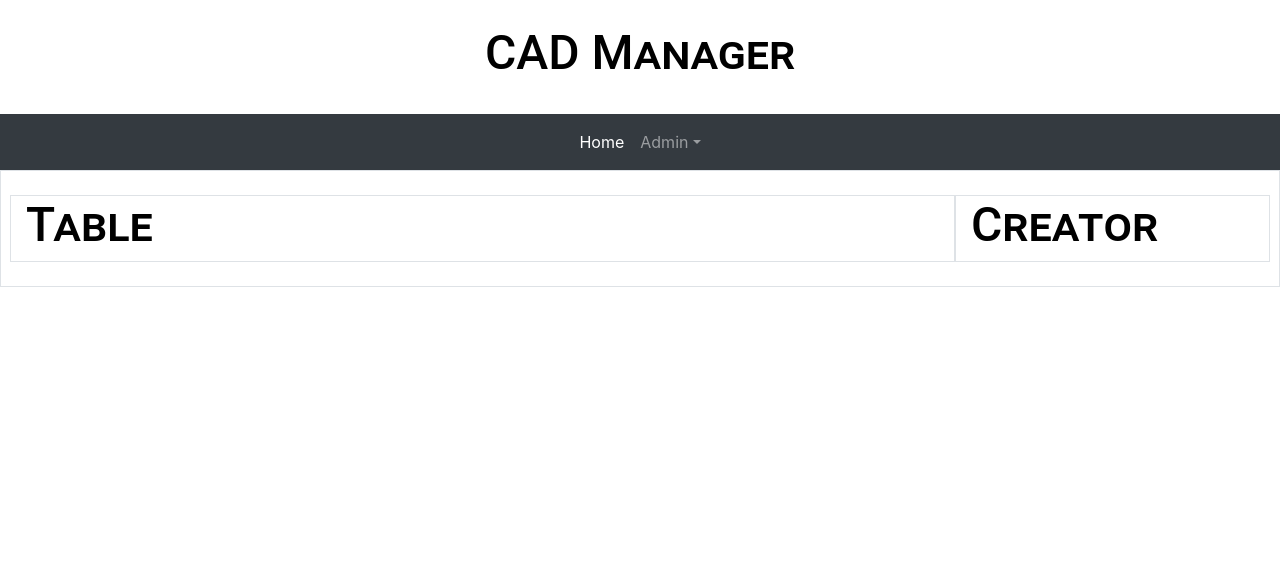
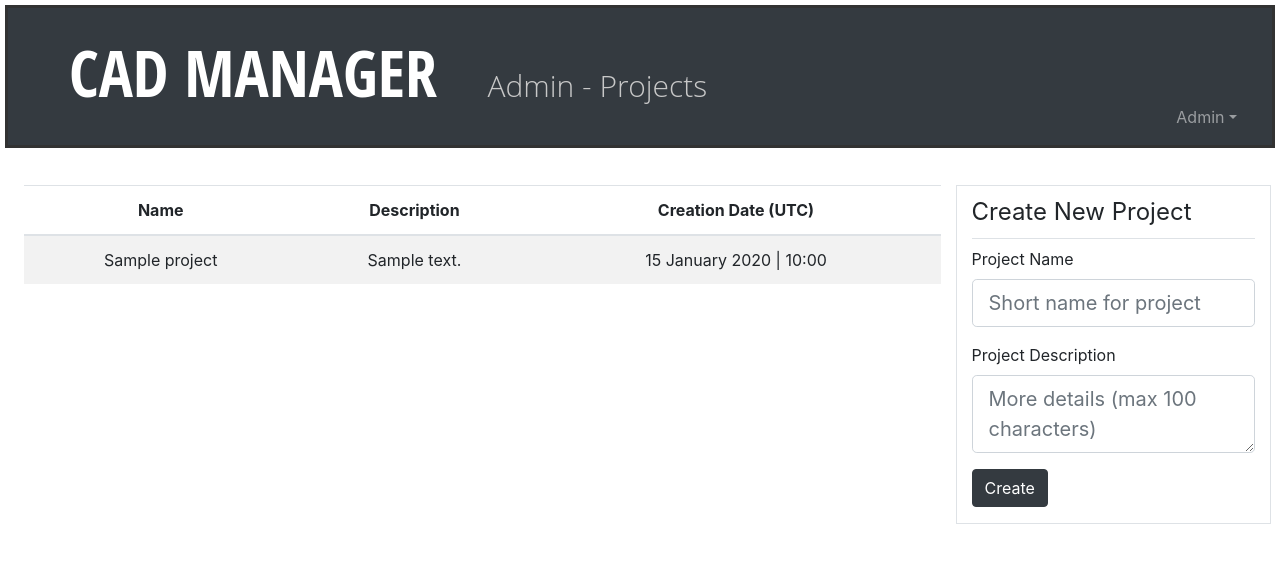
Before and after one commit to rorypearson26/DocumentManager, a Flask app: page /projects in a window 1280 px wide. Shown: the top 563 px of the page. Run offline with Flask 2, Linux system fonts and the light colour scheme; tables that the repository leaves empty hold one stand-in row (values such as "Sample post"); some libraries are stand-ins or nearby versions.

Commit message:
Admin pages: add new functionality and table view; CSS mess about

```diff
--- a/document_app/__init__.py
+++ b/document_app/__init__.py
@@ -2,7 +2,7 @@ from flask import Flask
 from flask_sqlalchemy import SQLAlchemy
 
 app = Flask(__name__)
-app.config['SQLALCHEMY_DATABASE_URI'] = 'postgresql://doc_manager:GetMyDocNumbers789@localhost/DocumentNumbers'
+app.config['SQLALCHEMY_DATABASE_URI'] = 'postgresql://doc_manager:GetMyDocNumbers789@localhost/DocumentNumbers_Test'
 app.config['SECRET_KEY'] = '135d473ff2af445988f0a4be01a5b77c'
 db = SQLAlchemy(app)
 
--- a/document_app/forms.py
+++ b/document_app/forms.py
@@ -1,14 +1,33 @@
 from flask_wtf import FlaskForm
-from wtforms import StringField, SubmitField
-from wtforms.validators import DataRequired, Length
+from wtforms import StringField, SubmitField, TextAreaField
+from wtforms.validators import DataRequired, Length, ValidationError
 from wtforms.ext.sqlalchemy.fields import QuerySelectField
 from sqlalchemy.sql import func
-from document_app.models import DocumentNumber, project_query, doc_type_query
+from document_app.models import DocumentNumber, Project, DocumentType, project_query, doc_type_query
 from document_app import db
+
+
+def check_unique(val_type):
+    def _check_unique(form, field):
+        """Function to check whether field is unique before inserting to database.
+        Returns: TRUE, field is unique in it's column; FALSE, non-unique in it's column."""
+        if val_type == "project":
+
+            result = Project.query.filter(Project.name == field.data).all()
+
+        elif val_type == "doc_type":
+            result = DocumentType.query.filter(DocumentType.initials == field.data).all()
+        else:
+            result = "fail"
+        print(result)
+        if result:
+            raise ValidationError(f" \"{field.data}\" already exists in table")
+
+    return _check_unique
+
 
 class CreateNumberForm(FlaskForm):
     """Define fields required for creating a new number form"""
-
     description = StringField(label='Description',
                               render_kw={"placeholder": "Fill out sensible name",
                                          "maxlength": 40},
@@ -40,8 +59,67 @@ class CreateNumberForm(FlaskForm):
         return new_doc
 
     def add_doc_number(self):
-
+        """Function to add new document number to the database"""
         new_doc = self.new_doc_number()
         db.session.add(new_doc)
         db.session.commit()
         return new_doc
+
+
+class CreateProjectForm(FlaskForm):
+    """Define fields required for creating a new project form"""
+    name = StringField(label='Project Name',
+                       render_kw={"placeholder": "Short name for project",
+                                  "maxlength": 30},
+                       validators=[DataRequired(), Length(min=4, max=30), check_unique(val_type="project")])
+    description = TextAreaField(label='Project Description',
+                                render_kw={"placeholder": "More details (max 100 characters)",
+                                           "maxlength": 120},
+                                validators=[DataRequired(), Length(min=10, max=120)])
+    submit = SubmitField('Create')
+
+    def new_project(self):
+        """Function to initialise a new project object based on filled
+        out fields."""
+        new_project = Project(name=self.name.data,
+                              description=self.description.data)
+        return new_project
+
+    def add_project(self):
+        """Add new project to the database"""
+        new_project = self.new_project()
+        db.session.add(new_project)
+        db.session.commit()
+        return new_project
+
+
+class CreateDocTypeForm(FlaskForm):
+    """Define fields required for creating a new document type form"""
+    initials = StringField(label='Initials',
+                           render_kw={"placeholder": "Two-letter initial",
+                                      "maxlength": 2},
+                           validators=[DataRequired(), Length(min=2, max=2), check_unique(val_type="doc_type")])
+    name = StringField(label='Name',
+                           render_kw={"placeholder": "Initials expanded",
+                                      "maxlength": 30},
+                           validators=[DataRequired(), Length(min=10, max=30)])
+    description = TextAreaField(label='Document type description',
+                                render_kw={"placeholder": "More details (max 100 characters)",
+                                           "maxlength": 100},
+                                validators=[DataRequired(), Length(min=5, max=100)])
+    submit = SubmitField('Create')
+
+    def new_doc_type(self):
+        """Function to initialise a new document type object based on filled
+        out fields."""
+        new_doc_type = DocumentType(initials=self.initials.data,
+                                    name=self.name.data,
+                                    description=self.description.data)
+        return new_doc_type
+
+    def add_doc_type(self):
+        """Add new document type to the database"""
+        new_doc_type = self.new_doc_type()
+        db.session.add(new_doc_type)
+        db.session.commit()
+        return new_doc_type
--- a/document_app/routes.py
+++ b/document_app/routes.py
@@ -1,28 +1,53 @@
 from flask import render_template, redirect, url_for, flash
 from document_app import app
-from document_app.models import DocumentNumber
-from document_app.forms import CreateNumberForm
+from document_app.models import DocumentNumber, Project, DocumentType
+from document_app.forms import CreateNumberForm, CreateProjectForm, CreateDocTypeForm
+
 
 @app.route('/', methods=["POST", "GET"])
 def home():
-    doc_nums = DocumentNumber.query.order_by(DocumentNumber.creation_date.desc()).all()
+    doc_num_query = DocumentNumber.query.order_by(DocumentNumber.creation_date.desc()).all()
 
     form = CreateNumberForm()
     if form.validate_on_submit():
         new_doc = CreateNumberForm.add_doc_number(form)
-        flash(f"Document number: {new_doc.doc_name} created with description {new_doc.description}", "success")
+        flash(f"Document number: {new_doc.doc_name}"
+              f" created with description {new_doc.description}", "success")
         return redirect(url_for('home'))
     else:
         flash_errors(form)
-        return render_template("index.html", form=form, doc_nums=doc_nums)
+        return render_template("index.html", form=form, doc_nums=doc_num_query)
 
-@app.route('/projects')
+
+@app.route('/projects', methods=["POST", "GET"])
 def projects():
-    return render_template("projects.html")
+    project_query = Project.query.order_by(Project.creation_date.desc()).all()
+    form = CreateProjectForm()
 
-@app.route('/doctypes')
+    if form.validate_on_submit():
+        project = CreateProjectForm.add_project(form)
+        flash(f"Project: {project.name}"
+              f" created with description {project.description}", "success")
+        return redirect(url_for('projects'))
+    else:
+        flash_errors(form)
+    return render_template("projects.html", form=form, projects=project_query)
+
+
+@app.route('/doctypes', methods=["POST", "GET"])
 def doc_types():
-    return render_template("documenttypes.html", content="Here are the doc types")
+    doc_type_query = DocumentType.query.order_by(DocumentType.initials).all()
+    form = CreateDocTypeForm()
+
+    if form.validate_on_submit():
+        doc_type = CreateDocTypeForm.add_doc_type(form)
+        flash(f"Document Type: {doc_type.name}"
+              f" created with initials {doc_type.initials}", "success")
+        return redirect(url_for('doc_types'))
+    else:
+        flash_errors(form)
+    return render_template("documenttypes.html", form=form, doc_types=doc_type_query)
+
 
 def flash_errors(form):
     """Flashes form errors and displayed as warning"""
--- a/document_app/static/style.css
+++ b/document_app/static/style.css
@@ -2,12 +2,23 @@ body {
   background-color: rgb(255, 255, 255);
 }
 
-h1 {
-  color: rgb(0, 0, 0);
-   font-variant: small-caps;
-   font-family: Roboto;
-   font-size: 300%;
+.navbar-nav a ls{
+    line-height: 30px;
+    height: 30px;
+    font-size: 40px;
+    padding: 10px;
 }
+
+/*container-fluid {
+    margin: auto;
+    outline-offset: -30 px;
+    border: 10px rgb(25, 100, 255);
+    overflow:auto;
+}*/
+
+h1, dropdown{ color: rgb(255, 255, 255); font-family: 'Open Sans Condensed', sans-serif; font-size: 64px; font-weight: 700; line-height: 64px; margin: 0 0 0; padding: 20px 30px; text-align: center; text-transform: uppercase; }
+
+h2 { color: rgb(200, 200, 200); font-family: 'Open Sans', sans-serif; font-size: 30px; font-weight: 300; line-height: 32px; margin: 0 0 30px; text-align: center; }
 
 .table td, .table th {
    text-align: center;
--- a/document_app/templates/base.html
+++ b/document_app/templates/base.html
@@ -10,25 +10,35 @@
     <title>{% block title %}This is the title{% endblock %}</title>
 </head>
 <body>
-        <h1 class="text-center p-4">CAD Manager</h1>
 
+<div class="container-fluid p-2" style="outline:5px solid rgb(50,50,50); outline-offset: -10px;">
     <nav class="navbar navbar-expand-lg navbar-dark bg-dark">
-    <div class="navbar-collapse justify-content-center order-2" id="collapsingNavbar">
+        <div class="col-lg-11 ">
+            <a class="navbar-brand" href="/">
+                <h1 style="display:inline-block;">CAD Manager</h1>
+            </a>
+            <a class="navbar-brand" >
+                <h2 style="display:inline-block;">
+                    {% block page_title %}Page Title{% endblock %}
+                </h2>
+            </a>
+        </div>
+        <div class="col-lg-1 mt-auto">
+            <div class="navbar-collapse order-2 " id="collapsingNavbar">
                 <ul class="navbar-nav">
-            <li class="nav-item active">
-                <a class="nav-link" href="/">Home</a>
-            </li>
                     <li class="nav-item dropdown">
+
                         <a class="nav-link dropdown-toggle" href="#" id="navbardrop" data-toggle="dropdown">Admin</a>
                         <div class="dropdown-menu">
                             <a class="dropdown-item" href="projects">Projects</a>
                             <a class="dropdown-item" href="doctypes">Document Types</a>
                         </div>
                     </li>
-
                 </ul>
             </div>
+        </div>
     </nav>
+</div>
     <script src="https://code.jquery.com/jquery-3.3.1.slim.min.js"
             integrity="sha384-q8i/X+965DzO0rT7abK41JStQIAqVgRVzpbzo5smXKp4YfRvH+8abtTE1Pi6jizo"
             crossorigin="anonymous">
@@ -41,17 +51,35 @@
             integrity="sha384-JjSmVgyd0p3pXB1rRibZUAYoIIy6OrQ6VrjIEaFf/nJGzIxFDsf4x0xIM+B07jRM"
             crossorigin="anonymous">
     </script>
-    </body>
+
 {% with messages = get_flashed_messages(with_categories=true) %}
     {% if messages %}
         {% for category, message in messages %}
             <div class="alert alert-{{ category }} alert-dismissable" role="alert">
-                            <button type="button" class="close" data-dismiss="alert" aria-label="Close">X</button>
+                <button type="button" class="close" data-dismiss="alert" aria-label="Close">
+                    <svg width="1em"
+                         height="1em"
+                         viewBox="0 0 16 16"
+                         class="bi bi-x-square"
+                         fill="currentColor"
+                         xmlns="http://www.w3.org/2000/svg">
+                        <path fill-rule="evenodd"
+                              d="M14 1H2a1 1 0 0 0-1 1v12a1 1 0 0 0 1 1h12a1 1 0 0 0 1-1V2a1 1 0 0 0-1-1zM2
+                              0a2 2 0 0 0-2 2v12a2 2 0 0 0 2 2h12a2 2 0 0 0 2-2V2a2 2 0 0 0-2-2H2z"/>
+                        <path fill-rule="evenodd"
+                              d="M11.854 4.146a.5.5 0 0 1 0 .708l-7 7a.5.5 0 0 1-.708-.708l7-7a.5.5 0 0 1 .708 0z"/>
+                        <path fill-rule="evenodd"
+                              d="M4.146 4.146a.5.5 0 0 0 0 .708l7 7a.5.5 0 0 0 .708-.708l-7-7a.5.5 0 0 0-.708 0z"/>
+                    </svg>
+                </button>
                 {{ message}}
             </div>
         {% endfor %}
     {% endif %}
 {% endwith %}
+<div class="container-fluid mt-2 p-4">
     {% block content %}
     {% endblock %}
+</div>
+</body>
 </html>
--- a/document_app/templates/index.html
+++ b/document_app/templates/index.html
@@ -1,8 +1,8 @@
 {% extends "base.html"%}
 {% block title %}Home Page{% endblock %}
+{% block page_title %}Home Page{% endblock %}
 {% block content %}
 
-<div class="container-fluid mt-4 p-4">
     <div class="row">
         <div class="col-lg-9">
             <table class="table table-striped">
@@ -33,7 +33,7 @@
             <form method="POST" action="" autocomplete="off">
                 {{ form.hidden_tag() }}
 
-                <legend class="border-bottom mb-4">
+                <legend class="border-bottom pt-2 pb-2">
                     Create New Document Number
                 </legend>
                 <div class="form-group">
@@ -56,7 +56,6 @@
 
 
     </div>
-</div>
 
 
 
--- a/document_app/templates/projects.html
+++ b/document_app/templates/projects.html
@@ -1,14 +1,45 @@
 {% extends "base.html"%}
 {% block title %}Projects{% endblock %}
+{% block page_title %}Admin - Projects{% endblock %}
 {% block content %}
-<div class="container-fluid border col-lg-12 col-md-6 p-4">
+
     <div class="row">
-    <div class="border col-lg-9">
-      <h1>Table</h1>
+        <div class="col-lg-9">
+            <table class="table table-striped">
+                <thead>
+                    <tr>
+                        <th scope="col">Name</th>
+                        <th scope="col">Description</th>
+                        <th scope="col">Creation Date (UTC)</th>
+                    </tr>
+                </thead>
+                {% for project in projects %}
+                    <tr>
+                        <td>{{ project.name }}</td>
+                        <td>{{ project.description }}</td>
+                        <td>{{ project.creation_date.strftime('%d %B %Y | %H:%M') }}</td>
+                    </tr>
+                {% endfor %}
+            </table>
+        </div>
+        <div class="col-lg-3 border">
+            <form method="POST" action="" autocomplete="off">
+                {{ form.hidden_tag() }}
+                <legend class="border-bottom pt-2 pb-2">
+                    Create New Project
+                </legend>
+                <div class="form-group">
+                    {{ form.name.label(class="form-control-label") }}
+                    {{ form.name(class="form-control form-control-lg") }}
+                </div>
+                <div class="form-group">
+                    {{ form.description.label(class="form-control-label") }}
+                    {{ form.description(class="form-control form-control-lg")  }}
+                </div>
+                <div class="form-group">
+                    {{ form.submit(class="btn btn-dark") }}
+                </div>
+            </form>
+        </div>
     </div>
-    <div class="border col-lg-3">
-      <h1>Creator</h1>
-    </div>
-    </div>
-</div>
 {% endblock %}
```
Also changed, not shown: document_app/models.py (+14 -4 lines), document_app/templates/documenttypes.html (+45 -1 lines). Lines whose indentation alone changed are shown as unchanged.
